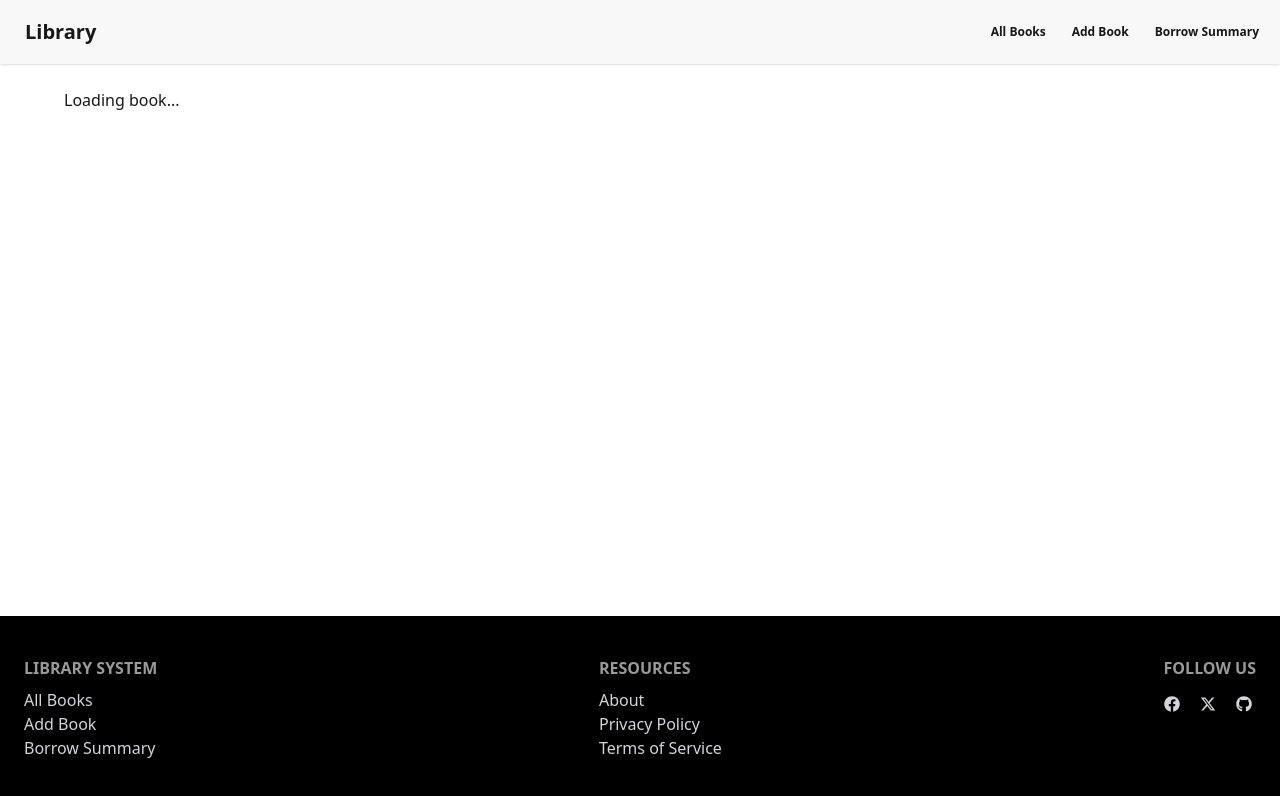
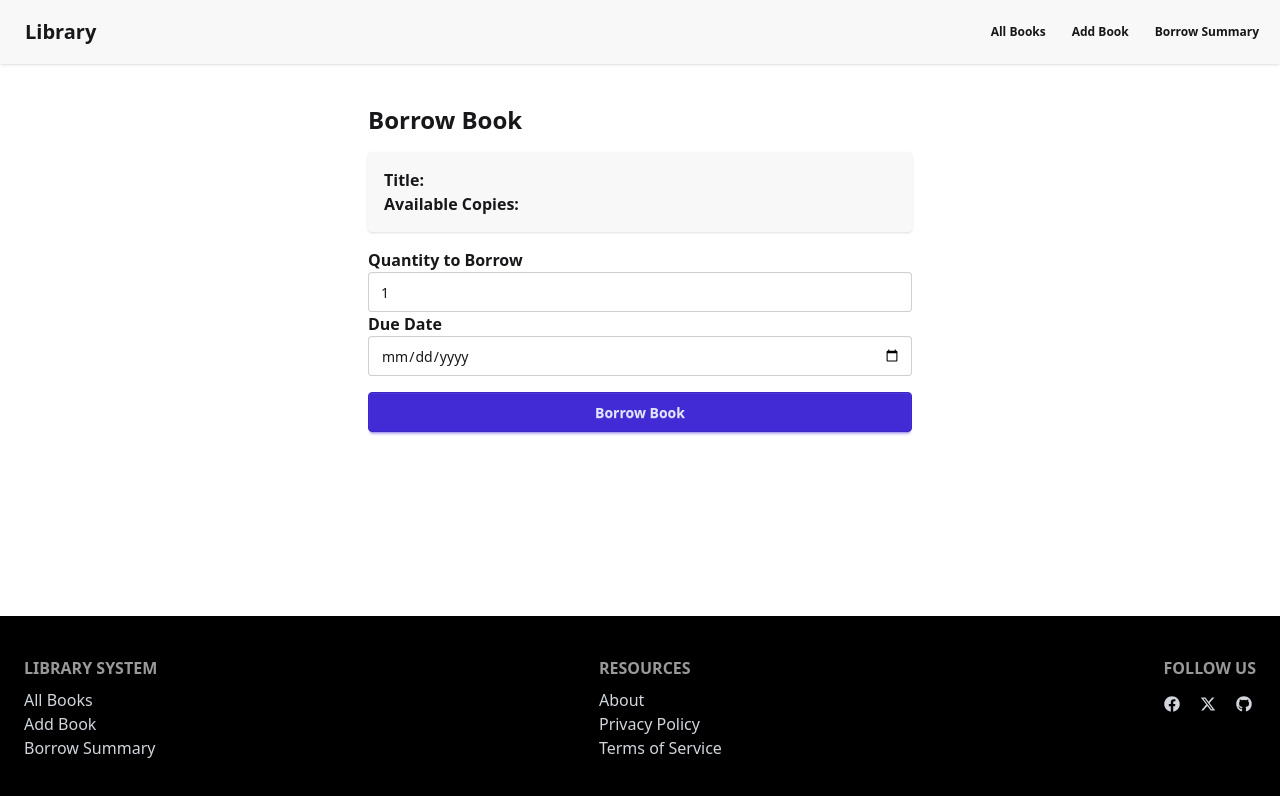
Before and after one commit to tsgm1257/library-frontend, a React (Vite) app: page /borrow/1 in a window 1280 px wide. Shown: the top 796 px of the page. Built offline with nearby package versions, Linux system fonts and the light colour scheme; no server answers.

Commit message:
Added Delete button and react-icons

```diff
--- a/src/features/book/book.api.ts
+++ b/src/features/book/book.api.ts
@@ -1,4 +1,4 @@
-import { createApi, fetchBaseQuery } from '@reduxjs/toolkit/query/react';
+import { createApi, fetchBaseQuery } from "@reduxjs/toolkit/query/react";
 
 export interface Book {
   _id?: string;
@@ -12,45 +12,46 @@ export interface Book {
 }
 
 export const bookApi = createApi({
-  reducerPath: 'bookApi',
-  baseQuery: fetchBaseQuery({ baseUrl: 'http://localhost:5000/api/' }),
-  tagTypes: ['Book'],
+  reducerPath: "bookApi",
+  baseQuery: fetchBaseQuery({ baseUrl: "http://localhost:5000/api/" }),
+  tagTypes: ["Book"],
   endpoints: (builder) => ({
     getBooks: builder.query<Book[], void>({
-      query: () => 'books',
-      providesTags: ['Book'],
+      query: () => "books",
+      providesTags: ["Book"],
     }),
 
     getBook: builder.query<Book, string>({
       query: (id) => `books/${id}`,
+      providesTags: (_, __, id) => [{ type: "Book", id }],
     }),
 
     addBook: builder.mutation<Book, Partial<Book>>({
       query: (book) => ({
-        url: 'books',
-        method: 'POST',
+        url: "books",
+        method: "POST",
         body: book,
       }),
-      invalidatesTags: ['Book'],
+      invalidatesTags: ["Book"],
     }),
 
     updateBook: builder.mutation<Book, { id: string; data: Partial<Book> }>({
       query: ({ id, data }) => ({
         url: `books/${id}`,
-        method: 'PATCH',
+        method: "PATCH",
         body: data,
       }),
-      invalidatesTags: ['Book'],
+      invalidatesTags: (_, __, { id }) => [{ type: "Book", id }, "Book"],
     }),
 
     deleteBook: builder.mutation<void, string>({
       query: (id) => ({
         url: `books/${id}`,
-        method: 'DELETE',
+        method: "DELETE",
       }),
       async onQueryStarted(id, { dispatch, queryFulfilled }) {
         const patchResult = dispatch(
-          bookApi.util.updateQueryData('getBooks', undefined, (draft) => {
+          bookApi.util.updateQueryData("getBooks", undefined, (draft) => {
             return draft.filter((book) => book._id !== id);
           })
         );
@@ -61,7 +62,7 @@ export const bookApi = createApi({
           patchResult.undo(); // rollback if server fails
         }
       },
-      invalidatesTags: ['Book'],
+      invalidatesTags: ["Book"],
     }),
   }),
 });
--- a/src/pages/AddBook.tsx
+++ b/src/pages/AddBook.tsx
@@ -1,9 +1,12 @@
 import { useState } from "react";
 import { useAddBookMutation } from "../features/book/book.api";
 import { useNavigate } from "react-router";
-import toast from 'react-hot-toast';
+import toast from "react-hot-toast";
 
 const AddBook = () => {
+  const [addBook, { isLoading }] = useAddBookMutation();
+  const navigate = useNavigate();
+
   const [form, setForm] = useState({
     title: "",
     author: "",
@@ -11,25 +14,31 @@ const AddBook = () => {
     isbn: "",
     description: "",
     copies: 1,
+    available: true, // optional toggle
   });
-
-  const navigate = useNavigate();
-  const [addBook, { isLoading }] = useAddBookMutation();
 
   const handleChange = (
     e: React.ChangeEvent<HTMLInputElement | HTMLTextAreaElement>
   ) => {
-    setForm({ ...form, [e.target.name]: e.target.value });
+    const { name, value, type } = e.target;
+
+    const newValue =
+      type === "checkbox" ? (e.target as HTMLInputElement).checked : value;
+
+    setForm({ ...form, [name]: newValue });
   };
 
   const handleSubmit = async (e: React.FormEvent) => {
     e.preventDefault();
+
+    const payload = { ...form, copies: Number(form.copies) };
+
     try {
-      await addBook({ ...form, copies: Number(form.copies) }).unwrap();
+      await addBook(payload).unwrap();
+      toast.success("Book added");
       navigate("/");
-    } catch (err) {
+    } catch {
       toast.error("Failed to add book");
-      console.error("Failed to add book:", err);
     }
   };
 
@@ -37,56 +46,85 @@ const AddBook = () => {
     <div className="max-w-xl mx-auto p-4">
       <h2 className="text-2xl font-bold mb-4">Add New Book</h2>
       <form onSubmit={handleSubmit} className="space-y-4">
+        <label className="form-control w-full">
+          <span className="label-text font-semibold">Title</span>
           <input
             type="text"
             name="title"
-          placeholder="Title"
             className="input input-bordered w-full"
             value={form.title}
             onChange={handleChange}
             required
           />
+        </label>
+
+        <label className="form-control w-full">
+          <span className="label-text font-semibold">Author</span>
           <input
             type="text"
             name="author"
-          placeholder="Author"
             className="input input-bordered w-full"
             value={form.author}
             onChange={handleChange}
           />
+        </label>
+
+        <label className="form-control w-full">
+          <span className="label-text font-semibold">Genre</span>
           <input
             type="text"
             name="genre"
-          placeholder="Genre"
             className="input input-bordered w-full"
             value={form.genre}
             onChange={handleChange}
           />
+        </label>
+
+        <label className="form-control w-full">
+          <span className="label-text font-semibold">ISBN</span>
           <input
             type="text"
             name="isbn"
-          placeholder="ISBN"
             className="input input-bordered w-full"
             value={form.isbn}
             onChange={handleChange}
           />
+        </label>
+
+        <label className="form-control w-full">
+          <span className="label-text font-semibold">Description</span>
           <textarea
             name="description"
-          placeholder="Description"
             className="textarea textarea-bordered w-full"
             value={form.description}
             onChange={handleChange}
-        ></textarea>
+          />
+        </label>
+
+        <label className="form-control w-full">
+          <span className="label-text font-semibold">Copies</span>
           <input
             type="number"
             name="copies"
-          placeholder="Copies"
             className="input input-bordered w-full"
             value={form.copies}
             onChange={handleChange}
             min={1}
             required
           />
+        </label>
+
+        <label className="form-control w-full flex items-center gap-2 mt-2">
+          <input
+            type="checkbox"
+            name="available"
+            className="checkbox"
+            checked={form.available}
+            onChange={handleChange}
+          />
+          <span className="label-text">Available</span>
+        </label>
+
         <button
           type="submit"
           className="btn btn-primary w-full"
--- a/src/pages/BorrowBook.tsx
+++ b/src/pages/BorrowBook.tsx
@@ -1,69 +1,90 @@
 import { useParams, useNavigate } from "react-router";
-import { useState } from "react";
 import { useGetBookQuery } from "../features/book/book.api";
 import { useBorrowBookMutation } from "../features/borrow/borrow.api";
+import { useState } from "react";
 import toast from "react-hot-toast";
 
 const BorrowBook = () => {
   const { bookId } = useParams();
   const navigate = useNavigate();
-  const [form, setForm] = useState({ quantity: 1, dueDate: "" });
 
-  const { data: book, isLoading } = useGetBookQuery(bookId!);
+  const { data: book, isLoading } = useGetBookQuery(bookId as string);
   const [borrowBook, { isLoading: isBorrowing }] = useBorrowBookMutation();
 
+  const [form, setForm] = useState({
+    quantity: 1,
+    dueDate: "",
+  });
+
   const handleChange = (e: React.ChangeEvent<HTMLInputElement>) => {
-    setForm({ ...form, [e.target.name]: e.target.value });
+    const { name, value } = e.target;
+    setForm({ ...form, [name]: name === "quantity" ? Number(value) : value });
   };
 
   const handleSubmit = async (e: React.FormEvent) => {
     e.preventDefault();
+
+    if (form.quantity > (book?.copies ?? 0)) {
+      toast.error("Requested quantity exceeds available copies");
+      return;
+    }
+
     try {
-      await borrowBook({
-        bookId: bookId!,
-        data: {
-          quantity: Number(form.quantity),
-          dueDate: form.dueDate,
-        },
-      }).unwrap();
-      navigate("/");
-    } catch (err) {
+      await borrowBook({ bookId: bookId!, data: form }).unwrap();
+      toast.success("Book borrowed successfully");
+      navigate("/borrow-summary");
+    } catch {
       toast.error("Failed to borrow book");
-      console.error("Borrow failed:", err);
     }
   };
 
-  if (isLoading || !book) return <p>Loading book...</p>;
+  if (isLoading) return <p className="p-4">Loading book details...</p>;
 
   return (
-    <div className="max-w-md mx-auto p-4">
-      <h2 className="text-2xl font-bold mb-4">Borrow "{book.title}"</h2>
+    <div className="max-w-xl mx-auto p-4">
+      <h2 className="text-2xl font-bold mb-4">Borrow Book</h2>
+      <div className="mb-4 p-4 bg-base-200 rounded shadow">
+        <p>
+          <strong>Title:</strong> {book?.title}
+        </p>
+        <p>
+          <strong>Available Copies:</strong> {book?.copies}
+        </p>
+      </div>
+
       <form onSubmit={handleSubmit} className="space-y-4">
+        <label className="form-control w-full">
+          <span className="label-text font-semibold">Quantity to Borrow</span>
           <input
             type="number"
             name="quantity"
             min={1}
-          max={book.copies}
+            max={book?.copies}
+            className="input input-bordered w-full"
             value={form.quantity}
             onChange={handleChange}
-          className="input input-bordered w-full"
-          placeholder="Quantity"
             required
           />
+        </label>
+
+        <label className="form-control w-full">
+          <span className="label-text font-semibold">Due Date</span>
           <input
             type="date"
             name="dueDate"
+            className="input input-bordered w-full"
             value={form.dueDate}
             onChange={handleChange}
-          className="input input-bordered w-full"
             required
           />
+        </label>
+
         <button
-          className="btn btn-primary w-full"
           type="submit"
+          className="btn btn-primary w-full mt-4"
           disabled={isBorrowing}
         >
-          {isBorrowing ? "Submitting..." : "Borrow"}
+          {isBorrowing ? "Processing..." : "Borrow Book"}
         </button>
       </form>
     </div>
--- a/src/pages/EditBook.tsx
+++ b/src/pages/EditBook.tsx
@@ -1,7 +1,10 @@
-import { useParams, useNavigate } from 'react-router';
-import { useGetBookQuery, useUpdateBookMutation } from '../features/book/book.api';
-import { useState, useEffect } from 'react';
-import toast from 'react-hot-toast';
+import { useParams, useNavigate } from "react-router";
+import {
+  useGetBookQuery,
+  useUpdateBookMutation,
+} from "../features/book/book.api";
+import { useState, useEffect } from "react";
+import toast from "react-hot-toast";
 
 const EditBook = () => {
   const { id } = useParams();
@@ -11,12 +14,13 @@ const EditBook = () => {
   const [updateBook, { isLoading: isUpdating }] = useUpdateBookMutation();
 
   const [form, setForm] = useState({
-    title: '',
-    author: '',
-    genre: '',
-    isbn: '',
-    description: '',
+    title: "",
+    author: "",
+    genre: "",
+    isbn: "",
+    description: "",
     copies: 1,
+    available: true,
   });
 
   useEffect(() => {
@@ -28,22 +32,44 @@ const EditBook = () => {
         isbn: book.isbn,
         description: book.description,
         copies: book.copies,
+        available: book.available ?? true,
       });
     }
   }, [book]);
 
-  const handleChange = (e: React.ChangeEvent<HTMLInputElement | HTMLTextAreaElement>) => {
-    setForm({ ...form, [e.target.name]: e.target.value });
+  const handleChange = (
+    e: React.ChangeEvent<HTMLInputElement | HTMLTextAreaElement>
+  ) => {
+    const { name, type, value } = e.target;
+    const newValue =
+      type === "checkbox" ? (e.target as HTMLInputElement).checked : value;
+
+    setForm((prev) => {
+      const updated = { ...prev, [name]: newValue };
+
+      // business logic: if copies = 0, set available to false
+      if (name === "copies" && Number(newValue) === 0) {
+        updated.available = false;
+      }
+
+      return updated;
+    });
   };
 
   const handleSubmit = async (e: React.FormEvent) => {
     e.preventDefault();
+    const payload = {
+      ...form,
+      copies: Number(form.copies),
+      available: form.copies === 0 ? false : form.available, // enforce business rule
+    };
+
     try {
-      await updateBook({ id: id!, data: { ...form, copies: Number(form.copies) } }).unwrap();
-      toast.success('Book updated successfully');
-      navigate('/');
+      await updateBook({ id: id!, data: payload }).unwrap();
+      toast.success("Book updated successfully");
+      navigate("/");
     } catch {
-      toast.error('Failed to update book');
+      toast.error("Failed to update book");
     }
   };
 
@@ -53,58 +79,94 @@ const EditBook = () => {
     <div className="max-w-xl mx-auto p-4">
       <h2 className="text-2xl font-bold mb-4">Edit Book</h2>
       <form onSubmit={handleSubmit} className="space-y-4">
+        <label className="form-control w-full">
+          <span className="label-text font-semibold">Title</span>
           <input
             type="text"
             name="title"
-          placeholder="Title"
             className="input input-bordered w-full"
             value={form.title}
             onChange={handleChange}
             required
           />
+        </label>
+
+        <label className="form-control w-full">
+          <span className="label-text font-semibold">Author</span>
           <input
             type="text"
             name="author"
-          placeholder="Author"
             className="input input-bordered w-full"
             value={form.author}
             onChange={handleChange}
           />
+        </label>
+
+        <label className="form-control w-full">
+          <span className="label-text font-semibold">Genre</span>
           <input
             type="text"
             name="genre"
-          placeholder="Genre"
             className="input input-bordered w-full"
             value={form.genre}
             onChange={handleChange}
           />
+        </label>
+
+        <label className="form-control w-full">
+          <span className="label-text font-semibold">ISBN</span>
           <input
             type="text"
             name="isbn"
-          placeholder="ISBN"
             className="input input-bordered w-full"
             value={form.isbn}
             onChange={handleChange}
           />
+        </label>
+
+        <label className="form-control w-full">
+          <span className="label-text font-semibold">Description</span>
           <textarea
             name="description"
-          placeholder="Description"
             className="textarea textarea-bordered w-full"
             value={form.description}
             onChange={handleChange}
           />
+        </label>
+
+        <label className="form-control w-full">
+          <span className="label-text font-semibold">Copies</span>
           <input
             type="number"
             name="copies"
-          placeholder="Copies"
             className="input input-bordered w-full"
             value={form.copies}
             onChange={handleChange}
-          min={1}
+            min={0}
             required
           />
-        <button type="submit" className="btn btn-primary w-full" disabled={isUpdating}>
-          {isUpdating ? 'Updating...' : 'Update Book'}
+        </label>
+
+        <label className="form-control w-full flex items-center mt-2 gap-2">
+          <input
+            type="checkbox"
+            name="available"
+            className="checkbox"
+            checked={form.available}
+            onChange={handleChange}
+            disabled={form.copies === 0} // lock toggle if 0 copies
+          />
+          <span className="label-text">
+            Available
+          </span>
+        </label>
+
+        <button
+          type="submit"
+          className="btn btn-primary w-full"
+          disabled={isUpdating}
+        >
+          {isUpdating ? "Updating..." : "Update Book"}
         </button>
       </form>
     </div>
```
Lines whose indentation alone changed are shown as unchanged.
